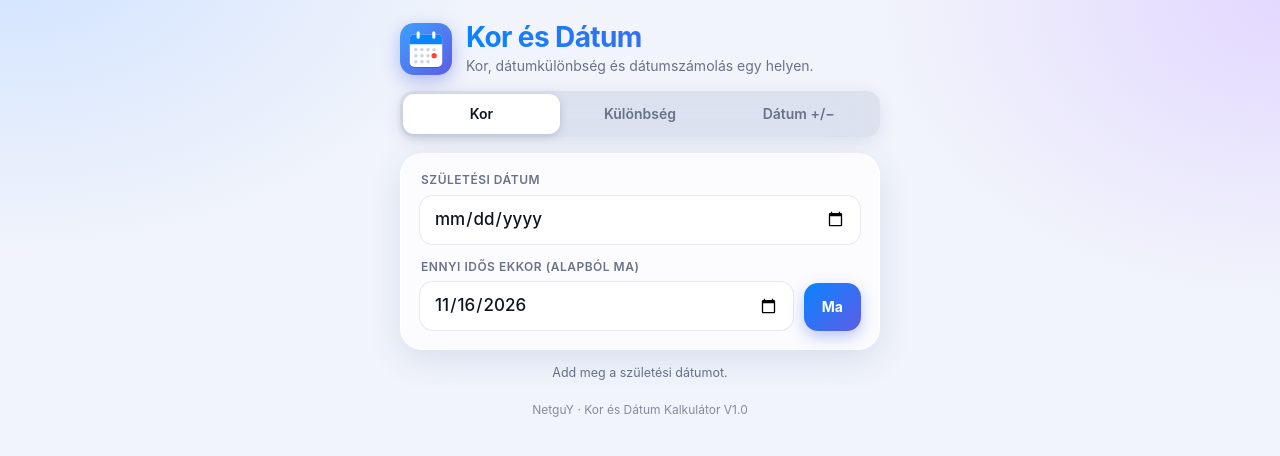
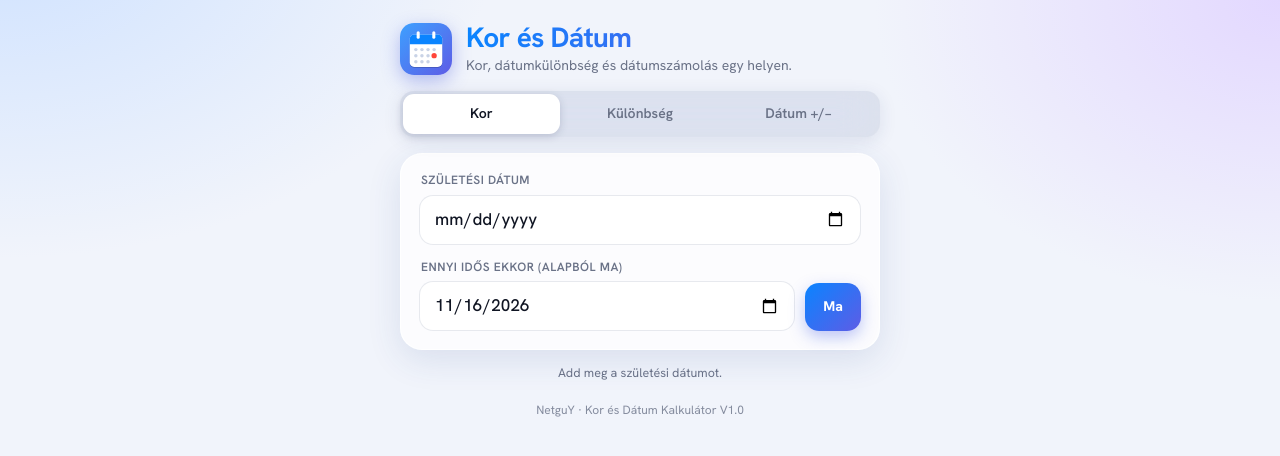
Before and after one commit to cscsergo/netguy-kor-datum, a plain HTML site: page index.html in a window 1280 px wide. Drawn offline with Linux system fonts and the light colour scheme.

Commit message:
Betűtípus: Hanken Grotesk (Revolut-szerű Aeonik-alternatíva)
Co-Authored-By: Claude Sonnet 5.5 <noreply@anthropic.com>
Claude-Session: https://claude.ai/code/session_019cWKu4ERrczfZMYgNWnx9Z

```diff
--- a/index.html
+++ b/index.html
@@ -4,6 +4,9 @@
 <meta charset="utf-8">
 <meta name="viewport" content="width=device-width, initial-scale=1, viewport-fit=cover">
 <title>NetguY Kor és Dátum Kalkulátor</title>
+<link rel="preconnect" href="https://fonts.googleapis.com">
+<link rel="preconnect" href="https://fonts.gstatic.com" crossorigin>
+<link href="https://fonts.googleapis.com/css2?family=Hanken+Grotesk:wght@400;500;600;700;800&display=swap" rel="stylesheet">
 <link rel="icon" type="image/svg+xml" href="favicon.svg">
 <link rel="apple-touch-icon" href="apple-touch-icon.png">
 <link rel="manifest" href="manifest.webmanifest">
@@ -36,7 +39,7 @@
 html,body{margin:0}
 body{
   color:var(--text);
-  font-family:-apple-system,BlinkMacSystemFont,"SF Pro Display","SF Pro Text","Segoe UI",Roboto,Helvetica,Arial,sans-serif;
+  font-family:"Hanken Grotesk","Aeonik Pro","Aeonik",-apple-system,BlinkMacSystemFont,"SF Pro Display","Segoe UI",Roboto,Helvetica,Arial,sans-serif;
   background:
     radial-gradient(800px 520px at 0% -8%, var(--bg1) 0%, transparent 62%),
     radial-gradient(700px 520px at 100% 0%, var(--bg2) 0%, transparent 58%),
```
